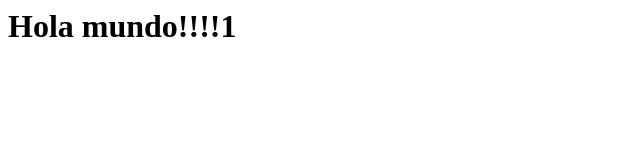
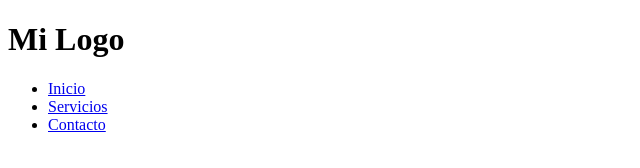
Before and after one commit to luis-gomez-blanco/bbdd, a plain HTML site: page index.html in a window 1280 px wide. Shown: the whole page, without its empty margins (0-640 px from the left). Drawn offline with Linux system fonts and the light colour scheme.

Commit message:
Update index.html

```diff
--- a/index.html
+++ b/index.html
@@ -1 +1,30 @@
-<h1>Hola mundo!!!!1</h1>
+<!DOCTYPE html>
+<html>
+<head>
+  <title>Mi Sitio Web Minimalista</title>
+  <link rel="stylesheet" href="style.css">
+</head>
+<body>
+  <header>
+    <h1>Mi Logo</h1>
+    <nav>
+      <ul>
+        <li><a href="#inicio">Inicio</a></li>
+        <li><a href="#servicios">Servicios</a></li>
+        <li><a href="#contacto">Contacto</a></li>
+      </ul>
+    </nav>
+  </header>
+
+  <section id="inicio">
+    </section>
+
+  <section id="servicios">
+    </section>
+
+  <footer>
+    </footer>
+
+  <script src="script.js"></script>
+</body>
+</html>
```
